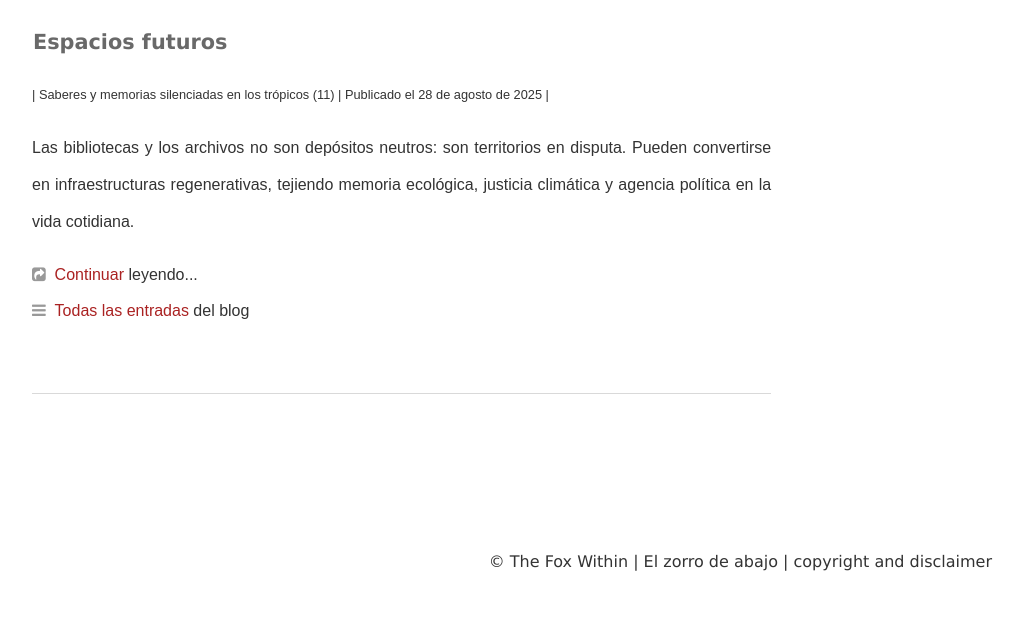
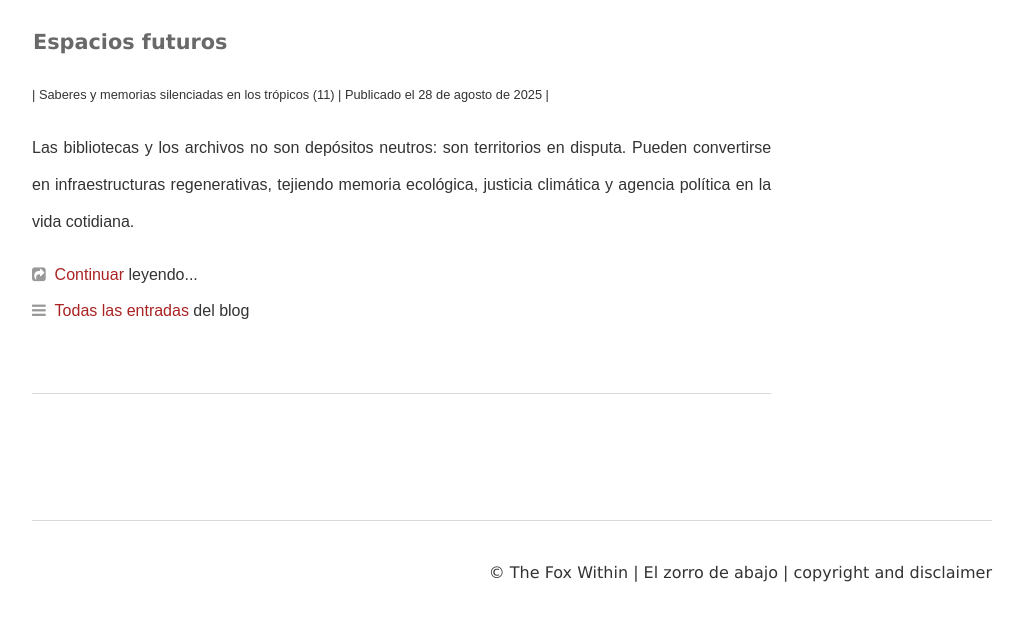
Before and after one commit to foxwithin/thefoxwithin, a plain HTML site: page index.html in a window 1280 px wide. Shown: the part 629-1249 px from the top of the page, without its empty margins (128-1152 px from the left). Drawn offline with Linux system fonts and the light colour scheme.

Commit message:
Add files via upload

```diff
--- a/includes/footer.html
+++ b/includes/footer.html
@@ -1,6 +1,8 @@
 <!-- Pie para las páginas a nivel 00 - Index -->
 
 <div class="footer1">
+
+<div class="divcolor"></div>
 
 <!-- Inicio barra inferior -->
 
```
